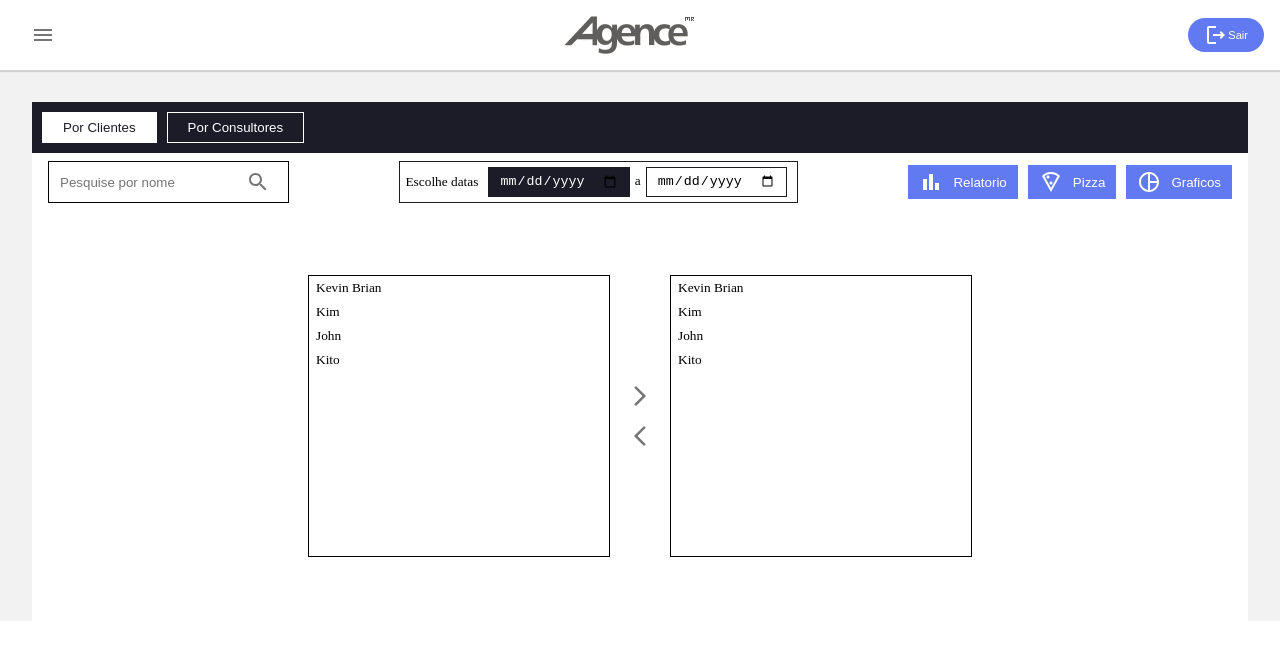
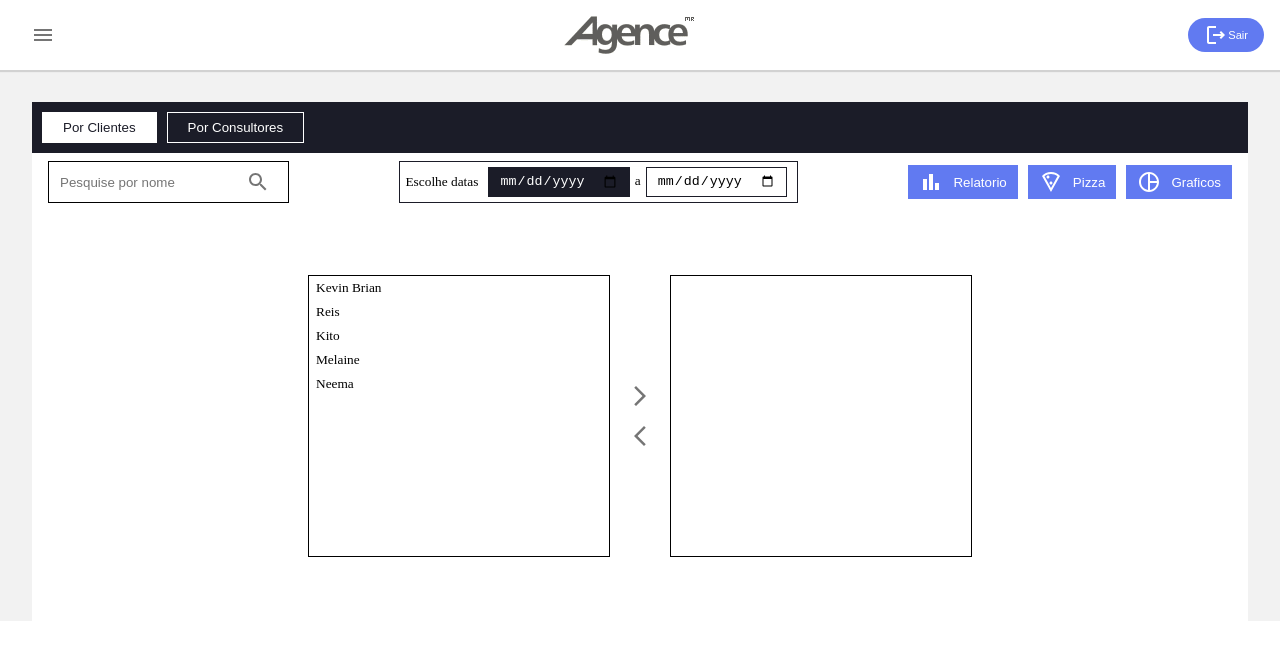
Before and after one commit to realkevinbrian/CommercialApp, a React (Create React App) app: page / in a window 1280 px wide. Shown: the top 660 px of the page. Built offline with nearby package versions, Linux system fonts and the light colour scheme; sample sign-in values are in the browser's storage.

Commit message:
Implemented Context API Added Data states for TransferList

```diff
--- a/src/Components/TransferList/DataBox.js
+++ b/src/Components/TransferList/DataBox.js
@@ -1,17 +1,12 @@
 import React from "react";
 import { DataBoxWrapper } from "../../Styled/TransferList.styled";
 
-function DataBox() {
-  const List = [
-    { id: 1, name: "Kevin Brian" },
-    { id: 2, name: "Kim" },
-    { id: 3, name: "John" },
-    { id: 4, name: "Kito" },
-  ];
+function DataBox(props) {
+  console.log({data : props.data})
   return (
     <DataBoxWrapper>
-      {Array.from(List).length > 0 &&
-        Array.from(List).map((item) => (
+      {Array.from(props.data).length > 0 &&
+        Array.from(props.data).map((item) => (
           <small key={item.name}>{item.name}</small>
         ))}
     </DataBoxWrapper>
--- a/src/Components/TransferList/index.js
+++ b/src/Components/TransferList/index.js
@@ -1,18 +1,24 @@
-import React from "react";
+import React, { useContext, useState } from "react";
 import { TransferListContainer } from "../../Styled/TransferList.styled";
 import DataBox from "./DataBox";
 import TransferButtons from "./TransferButtons";
+import { TransferListContext } from "../../Context/TransferListContext";
+function TransferList() {
+  const List = useContext(TransferListContext);
 
-function index() {
+  const [ParentList, setParentList] = useState(List);
+  const [ChildList, setChildList] = useState([]);
+  const [selected, setSelected] = useState([]);
+
   return (
     <TransferListContainer>
       <div className="body">
-        <DataBox />
+        <DataBox data={ParentList} />
         <TransferButtons />
-        <DataBox />
+        <DataBox data={ChildList} />
       </div>
     </TransferListContainer>
   );
 }
 
-export default index;
+export default TransferList;
--- /dev/null
+++ b/src/Context/TransferListContext.js
@@ -0,0 +1,3 @@
+import { createContext } from "react";
+
+export const TransferListContext = createContext({});
--- a/src/Pages/PerformanceComercial.js
+++ b/src/Pages/PerformanceComercial.js
@@ -1,7 +1,7 @@
 import {
   BarChartOutlined,
   LocalPizzaOutlined,
-  PieChartOutline
+  PieChartOutline,
 } from "@mui/icons-material";
 import { Icon } from "@mui/material";
 import React from "react";
@@ -12,9 +12,10 @@ import {
   PerformanceComercialAction,
   PerformanceComercialBody,
   PerformanceComercialContainer,
-  PerformanceComercialHeader
+  PerformanceComercialHeader,
 } from "../Styled/PerformanceComercial.styled";
 import TransferList from "../Components/TransferList";
+import { TransferListContext } from "../Context/TransferListContext";
 
 function PerformanceComercial() {
   const buttons = [
@@ -34,7 +35,16 @@ function PerformanceComercial() {
     self.currentTarget.className += " activeResult";
   }
 
+  const data = [
+    {name : "Kevin Brian", id : 1},
+    {name : "Reis", id : 2},
+    {name : "Kito", id : 3},
+    {name : "Melaine", id : 4},
+    {name : "Neema", id : 5}
+  ]
+
   return (
+    <TransferListContext.Provider value={data}>
       <PerformanceComercialContainer>
         <PerformanceComercialHeader>
           {Array.from(buttons).map((item) => (
@@ -82,9 +92,10 @@ function PerformanceComercial() {
         </PerformanceComercialAction>
 
         <PerformanceComercialBody>
-        <TransferList/>
+          <TransferList />
         </PerformanceComercialBody>
       </PerformanceComercialContainer>
+    </TransferListContext.Provider>
   );
 }
 
```
Also changed, not shown: src/Store/Slices/transferListSlice.js (added, +18 -0 lines). Lines whose indentation alone changed are shown as unchanged.
